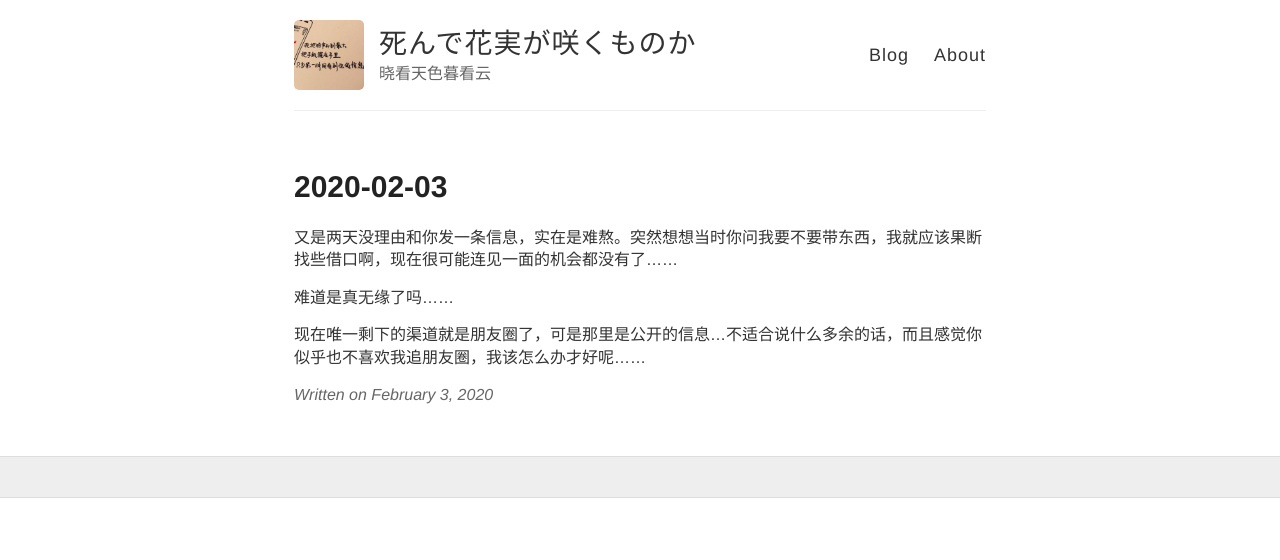
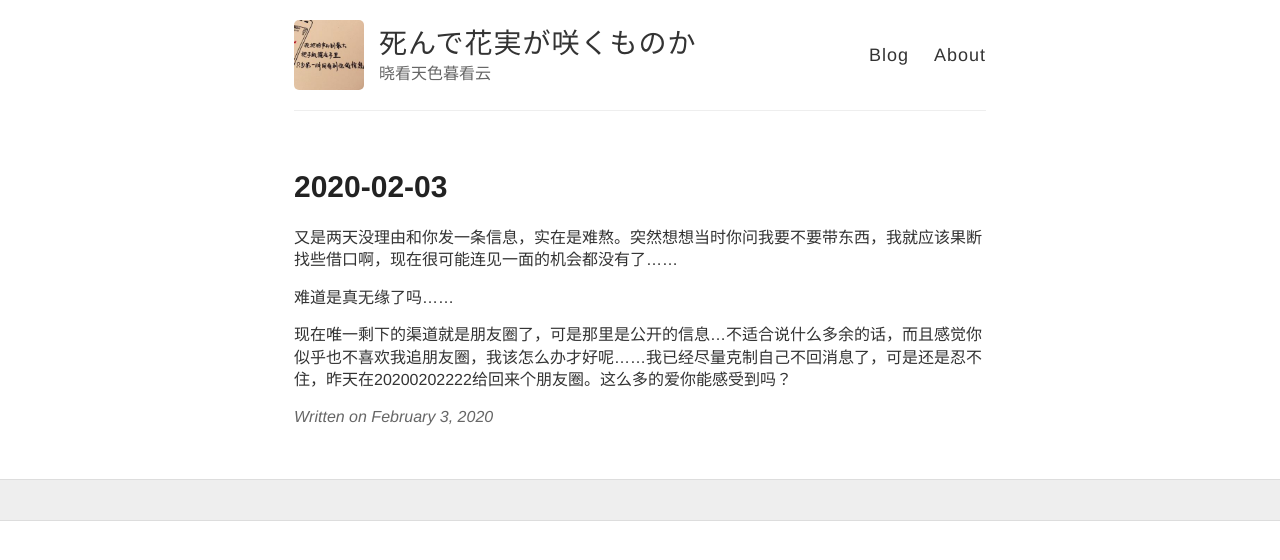
Before and after one commit to wiki650/wiki650.github.io, a Jekyll site: the page built from _posts/2020-02-03-wiki20200203.md, in a window 1280 px wide. Shown: the top 560 px of the page. Built offline with Jekyll 4.4.1, drawn with Linux system fonts in a browser that asks for light colours; comment, search, counter and statistics services are not loaded.

Commit message:
Update 2020-02-03-wiki20200203.md

```diff
--- a/_posts/2020-02-03-wiki20200203.md
+++ b/_posts/2020-02-03-wiki20200203.md
@@ -7,4 +7,4 @@ title: 2020-02-03
 
 难道是真无缘了吗……
 
-现在唯一剩下的渠道就是朋友圈了，可是那里是公开的信息...不适合说什么多余的话，而且感觉你似乎也不喜欢我追朋友圈，我该怎么办才好呢……
+现在唯一剩下的渠道就是朋友圈了，可是那里是公开的信息...不适合说什么多余的话，而且感觉你似乎也不喜欢我追朋友圈，我该怎么办才好呢……我已经尽量克制自己不回消息了，可是还是忍不住，昨天在20200202222给回来个朋友圈。这么多的爱你能感受到吗？
```
